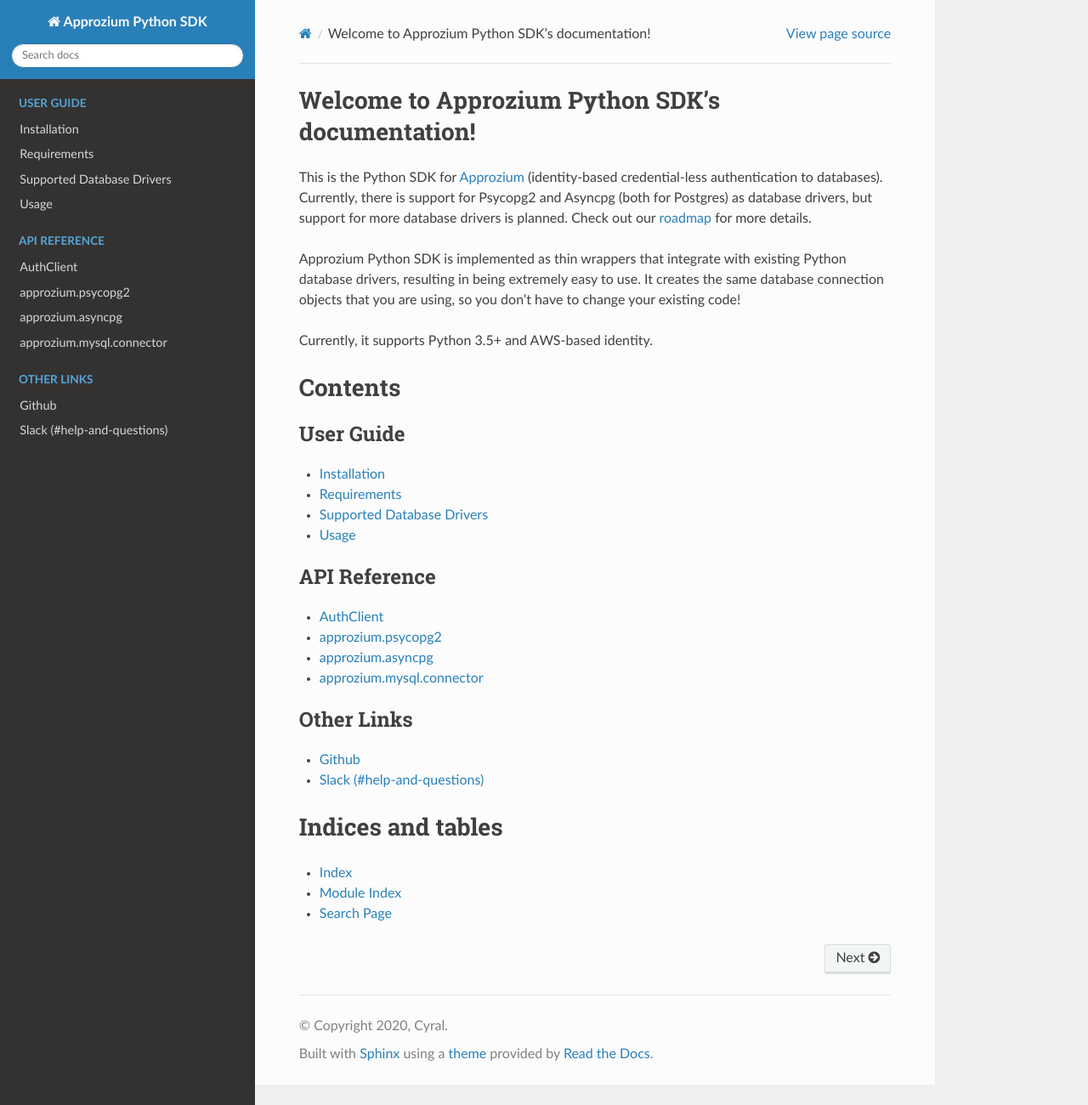
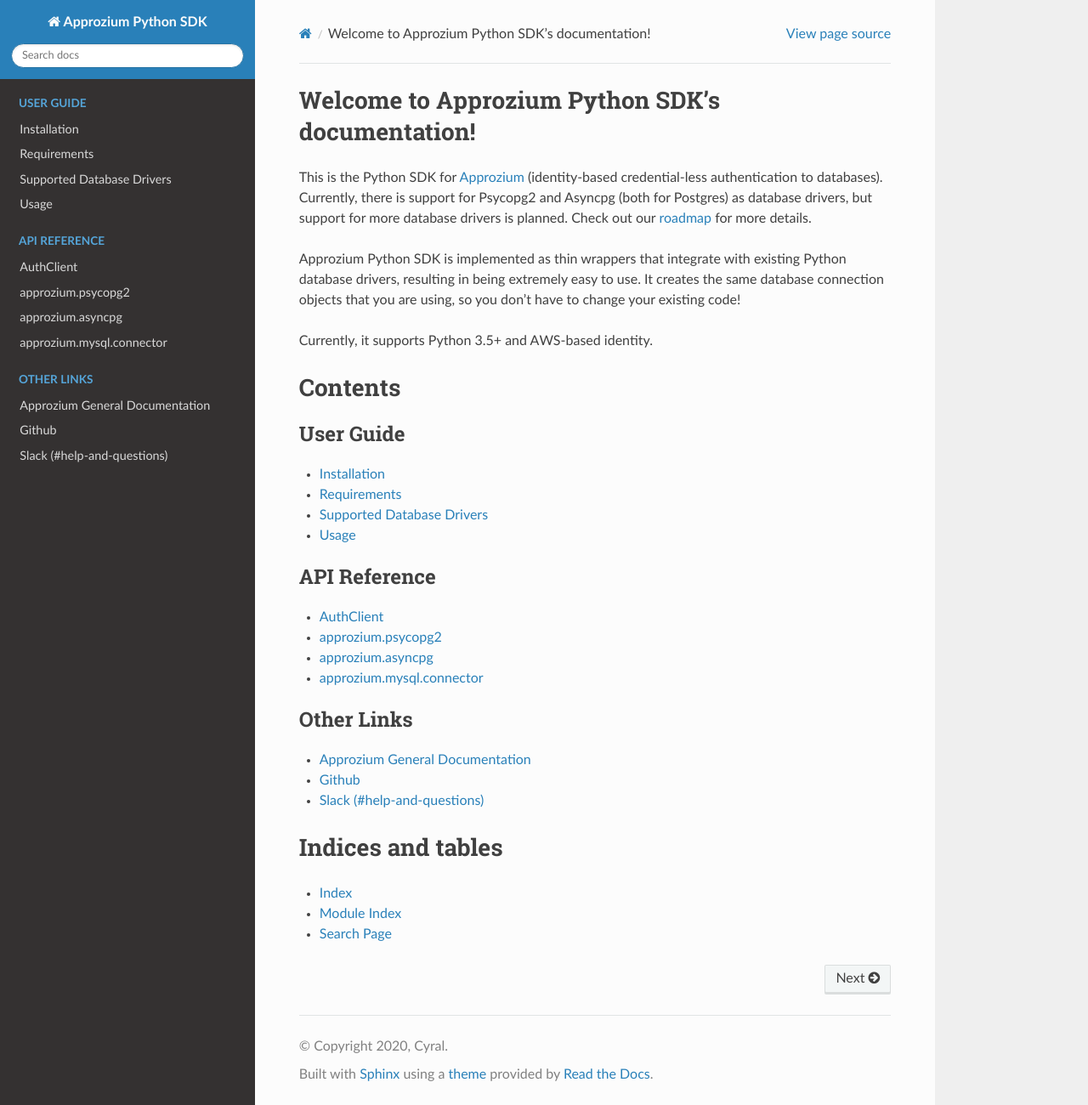
Before and after one commit to cyralinc/approzium, a Sphinx documentation site: the page built from sdk/python/docs/source/index.rst, in a window 1280 px wide and 1300 px high. Shown: the whole window at 85% size. Built offline with Sphinx 7.4.7 and the Read the Docs theme 2.0.0, drawn with Linux system fonts in a browser that asks for light colours.

Commit message:
Add link to general documentationg

```diff
--- a/sdk/python/docs/source/index.rst
+++ b/sdk/python/docs/source/index.rst
@@ -34,6 +34,7 @@
 .. toctree::
     :caption: Other Links
 
+    Approzium General Documentation <https://approzium.com>
     Github <https://github.com/approzium/approzium>
     Slack (#help-and-questions) <https://github.com/approzium/approzium#support>
 
```
